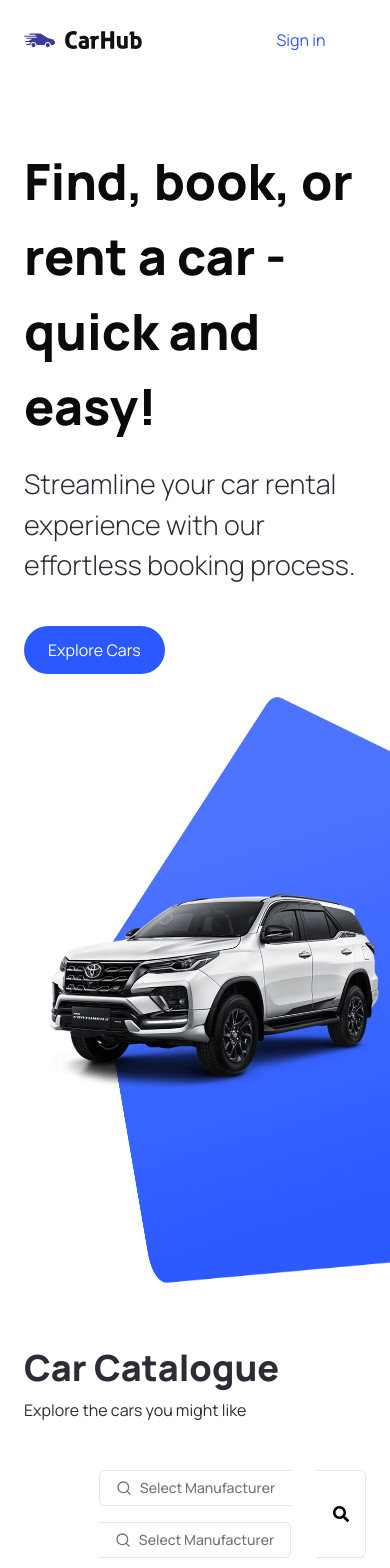
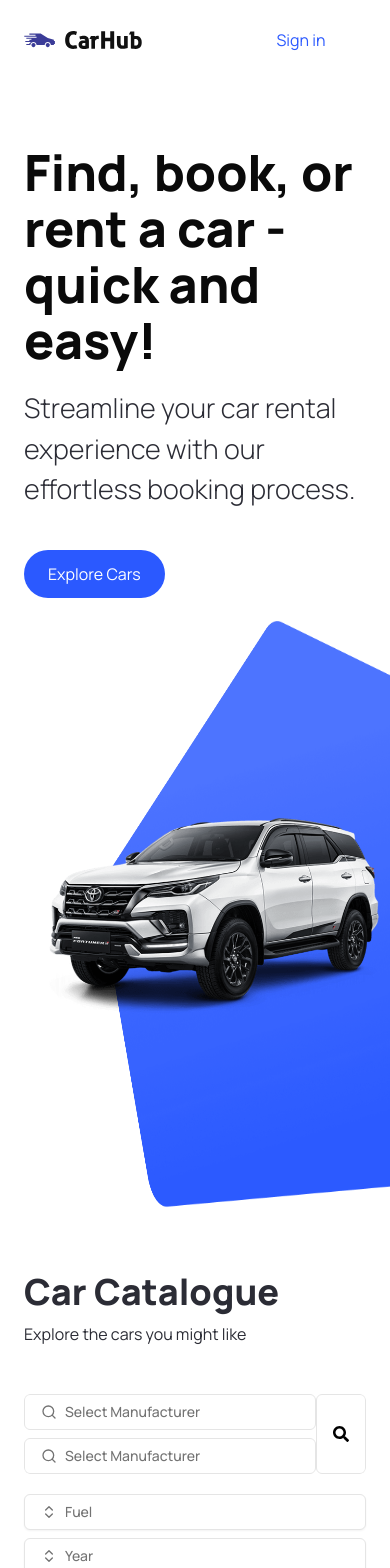
Before and after one commit to Steve-madlad/carhub, a Next.js app: page / in a window 390 px wide. Shown: the top 1568 px of the page. Built offline with nearby package versions, Linux system fonts and the light colour scheme.

Commit message:
fix: responsiveness improved

```diff
--- a/src/app/page.tsx
+++ b/src/app/page.tsx
@@ -21,11 +21,13 @@ export default function Home() {
               autocompletePlaceholder="Search Fuel type"
               placeholder="Fuel"
               options={fuels.map((fuelType) => fuelType.value)}
+              className="max-sm:w-full"
             />
             <CustomFilter
               autocompletePlaceholder="Search By Year"
               placeholder="Year"
               options={yearsOfProduction.map((fuelType) => fuelType.value)}
+              className="max-sm:w-full"
             />
           </div>
         </div>
--- a/src/components/AutoComplete.tsx
+++ b/src/components/AutoComplete.tsx
@@ -25,6 +25,7 @@ export default function AutoComplete({
   autocompletePlaceholder,
   triggerClassName,
   onOptionSelect,
+  popoverClassName,
   iconOnSelect: IconOnSelect,
   defaultIcon: DefaultIcon,
   options,
@@ -39,7 +40,7 @@ export default function AutoComplete({
           variant="outline"
           role="combobox"
           aria-expanded={open}
-          className={`w-[200px] justify-start !bg-transparent outline-none ${!value && "text-muted-foreground"} ${triggerClassName}`}
+          className={`w-[200px] justify-start outline-none ${!value && "text-muted-foreground"} ${triggerClassName}`}
         >
           {value && IconOnSelect ? (
             <IconOnSelect />
@@ -52,7 +53,9 @@ export default function AutoComplete({
           {value ? options.find((option) => option === value) : placeholder}
         </Button>
       </PopoverTrigger>
-      <PopoverContent className="w-[200px] p-0">
+      <PopoverContent
+        className={`w-[var(--radix-popover-trigger-width)] p-0 ${popoverClassName}`}
+      >
         <Command>
           <CommandInput placeholder={autocompletePlaceholder} className="h-9" />
           <CommandList>
--- a/src/components/CustomFilter.tsx
+++ b/src/components/CustomFilter.tsx
@@ -8,10 +8,12 @@ export default function CustomFilter({
   placeholder,
   autocompletePlaceholder,
   options,
+  className,
 }: {
   placeholder: string;
   autocompletePlaceholder: string;
   options: string[];
+  className?: string;
 }) {
   return (
     <AutoComplete
@@ -19,6 +21,7 @@ export default function CustomFilter({
       autocompletePlaceholder={autocompletePlaceholder}
       placeholder={placeholder}
       options={options}
+      triggerClassName={className}
     />
   );
 }
--- a/src/components/Hero.tsx
+++ b/src/components/Hero.tsx
@@ -11,7 +11,7 @@ export default function Hero() {
   return (
     <div className="hero">
       <div className="padding-x flex-1 pt-36">
-        <h1 className="hero__title">
+        <h1 className="hero__title leading-[3.5rem] sm:leading-[5rem] lg:leading-[6rem]">
           Find, book, or rent a car - quick and easy!
         </h1>
 
--- a/src/components/SearchFilter.tsx
+++ b/src/components/SearchFilter.tsx
@@ -1,6 +1,6 @@
 "use client";
 
-import { useState } from "react";
+import { useEffect, useRef, useState } from "react";
 import AutoComplete from "./AutoComplete";
 import { Button } from "./ui/button";
 import { FaSearch } from "react-icons/fa";
@@ -9,6 +9,25 @@ import { manufacturers } from "@/constants/constants";
 
 export default function SearchBar() {
   const [manufacturer, setManufacturer] = useState("");
+  const autocompleteRef = useRef<HTMLDivElement>(null);
+  const [popoverWidth, setPopoverWidth] = useState<string>("w-[384px]");
+
+  useEffect(() => {
+    function updatePopoverWidth() {
+      if (autocompleteRef.current) {
+        const width = autocompleteRef.current.offsetWidth;
+        setPopoverWidth(`!w-[${width}px]`);
+      }
+    }
+
+    updatePopoverWidth(); // Initial calculation
+
+    window.addEventListener("resize", updatePopoverWidth);
+
+    return () => {
+      window.removeEventListener("resize", updatePopoverWidth);
+    };
+  }, []);
 
   const handleSearch = (event: React.FormEvent<HTMLFormElement>) => {
     event.preventDefault();
@@ -19,15 +38,18 @@ export default function SearchBar() {
     setManufacturer(value);
   };
 
+  console.log("popover", popoverWidth);
+
   return (
-    <form onSubmit={handleSearch} className="searchbar">
-      <div className="searchbar__item">
+    <form onSubmit={handleSearch} className="searchbar pr-[50px] sm:p-0">
+      <div className="searchbar__item" ref={autocompleteRef}>
         <AutoComplete
           autocompletePlaceholder="Search manufacturer"
           placeholder="Select Manufacturer"
           iconOnSelect={SiVolkswagen}
           onOptionSelect={handleSelect}
-          triggerClassName="w-full rounded-e-none rounded-s-md border-r-0 shadow-none hover:bg-transparent"
+          triggerClassName="w-full sm:rounded-e-none sm:rounded-s-md sm:border-r-0 !bg-transparent shadow-none"
+          popoverClassName={popoverWidth}
           options={manufacturers}
         />
       </div>
@@ -36,14 +58,15 @@ export default function SearchBar() {
         <AutoComplete
           autocompletePlaceholder="Search manufacturer"
           placeholder="Select Manufacturer"
-          triggerClassName="w-full rounded-s-none rounded-e-md border-s-0 shadow-none hover:bg-transparent"
+          triggerClassName="w-full sm:rounded-s-none sm:rounded-e-md sm:border-s-0 bg-transparent shadow-none"
+          popoverClassName={popoverWidth}
           options={manufacturers}
         />
       </div>
 
       <Button
         type="submit"
-        className="absolute right-0 size-fit h-full rounded-e-md rounded-s-none border border-l-0 bg-white text-black shadow-none hover:border-primary-blue hover:bg-primary-blue hover:text-white"
+        className="absolute right-0 size-fit h-full rounded-md border bg-white text-black shadow-none hover:border-primary-blue hover:bg-primary-blue hover:text-white sm:rounded-e-md sm:rounded-s-none sm:border-l-0"
       >
         <FaSearch />
       </Button>
--- a/src/styles/globals.css
+++ b/src/styles/globals.css
@@ -86,7 +86,7 @@
 }
 
 .home__filter-container {
-  @apply flex flex-wrap items-center justify-start gap-2;
+  @apply flex w-full flex-wrap items-center justify-start gap-2;
 }
 
 .home__cars-wrapper {
@@ -200,11 +200,11 @@
 
 /* START: searchbar styles */
 .searchbar {
-  @apply relative flex w-full max-w-3xl items-center justify-start rounded-md hover:bg-accent hover:shadow-sm max-sm:w-full max-sm:flex-col max-sm:gap-4;
+  @apply relative flex w-full max-w-3xl items-center justify-start overflow-hidden rounded-md hover:bg-accent hover:shadow-sm max-sm:w-full max-sm:flex-col max-sm:gap-2;
 }
 
 .searchbar__item {
-  @apply relative flex flex-1 items-center justify-start;
+  @apply relative flex w-full flex-1 items-center justify-start sm:w-auto;
 }
 
 .searchbar__input {
--- a/src/types/types.ts
+++ b/src/types/types.ts
@@ -12,11 +12,12 @@ export interface CustomButtonProps {
 export interface AutoCompleteProps {
   placeholder: string;
   autocompletePlaceholder: string;
+  options: string[];
+  popoverClassName?: string;
   triggerClassName?: string;
   onOptionSelect?: (value: string) => void;
   iconOnSelect?: IconProp;
   defaultIcon?: IconProp;
-  options: string[];
 }
 
 export type IconProp = IconType | LucideIcon;
```
